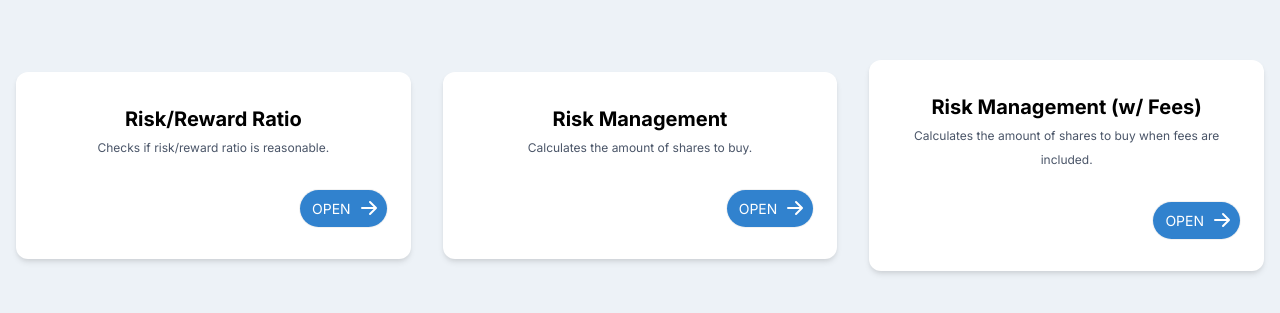
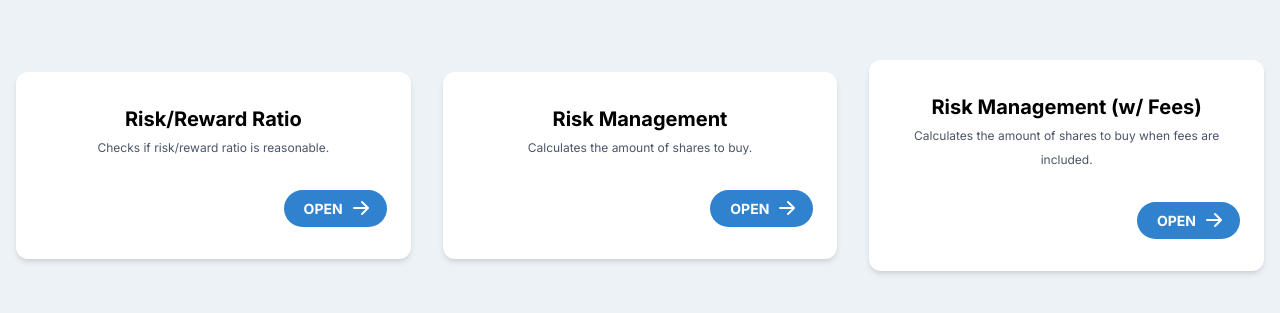
Before and after one commit to chammanganti/stock-trading-helper, a Svelte app: page / in a window 1280 px wide. Shown: the part 235-548 px from the top of the page. Built offline with nearby package versions, Linux system fonts and the light colour scheme.

Commit message:
refactor(components/screenselector.svelte): use button component

```diff
--- a/src/components/ScreenSelectorItem.svelte
+++ b/src/components/ScreenSelectorItem.svelte
@@ -1,4 +1,6 @@
 <script lang="ts">
+  import Button from "../shared/Button.svelte";
+
   import Card from "../shared/Card.svelte";
   import { activeScreen } from "../store";
   import type { Screen } from "../types/Screen";
@@ -17,8 +19,11 @@
       <span class="text-xs text-gray-700">{screen.description}</span>
     </div>
     <div class="text-right">
-      <button
-        class="bg-blue-600 hover:bg-blue-700 rounded-full shadow-xs hover:shadow-md p-2 transition ease-in duration-300"
+      <Button
+        color="blue"
+        colorLevel={600}
+        raised={true}
+        roundness="rounded-full"
         on:click={() => selectScreen(screen.key)}
       >
         <div class="flex">
@@ -36,7 +41,7 @@
             />
           </svg>
         </div>
-      </button>
+      </Button>
     </div>
   </Card>
 </div>
```
